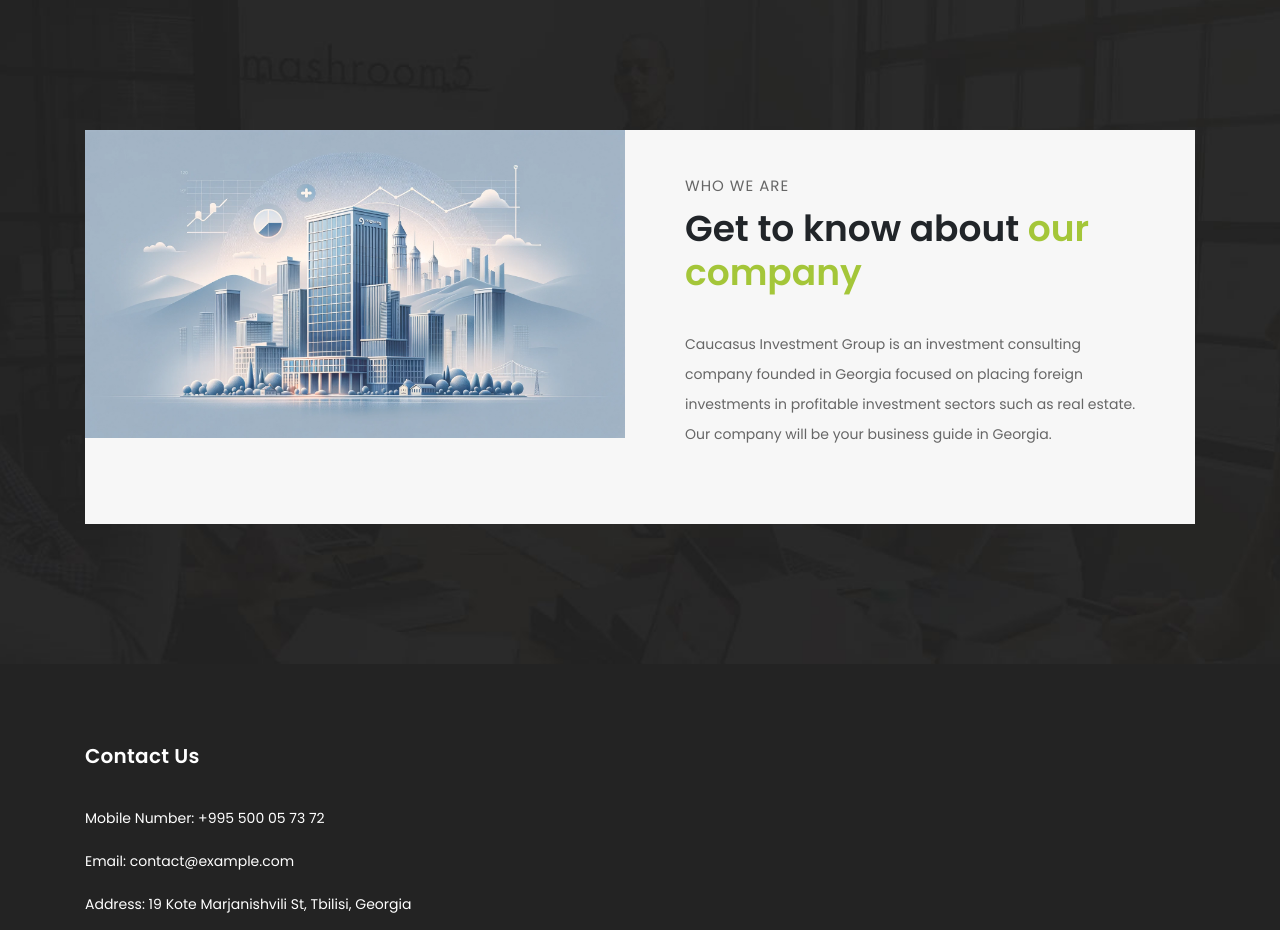
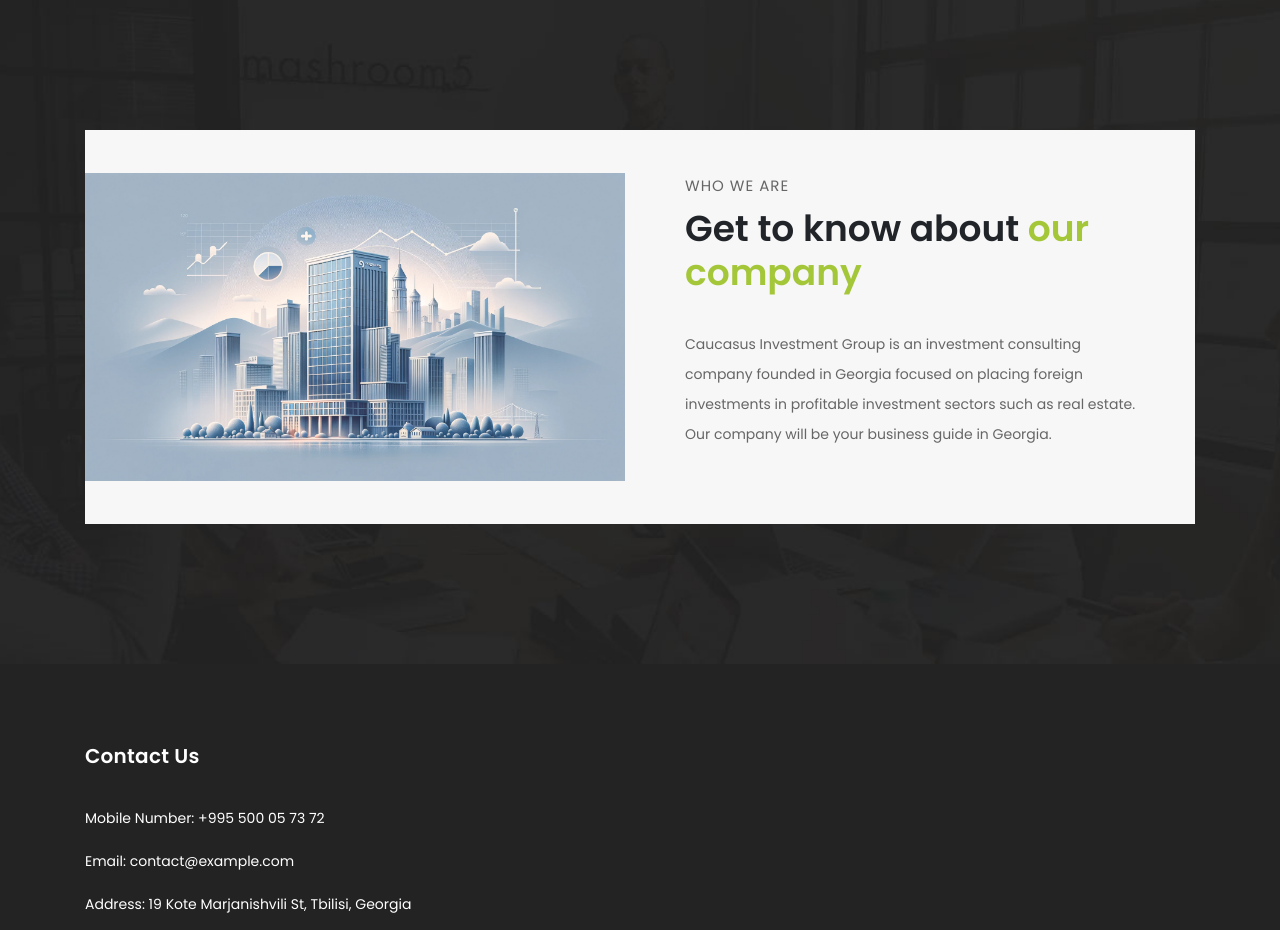
Before and after one commit to noshre/laz, a plain HTML site: page index.html in a window 1280 px wide. Shown: the part 1520-2450 px from the top of the page. Drawn offline with Linux system fonts and the light colour scheme.

Commit message:
Update index.html

```diff
--- a/index.html
+++ b/index.html
@@ -173,7 +173,7 @@
         <div class="col-md-12">
           <div class="more-info-content">
             <div class="row">
-              <div class="col-md-6">
+              <div class="col-md-6 align-self-center">
                 <div class="left-image">
                   <img src="assets/images/cauc.webp" alt="">
                 </div>
```
